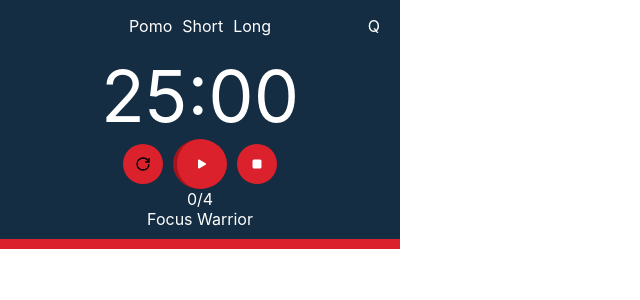
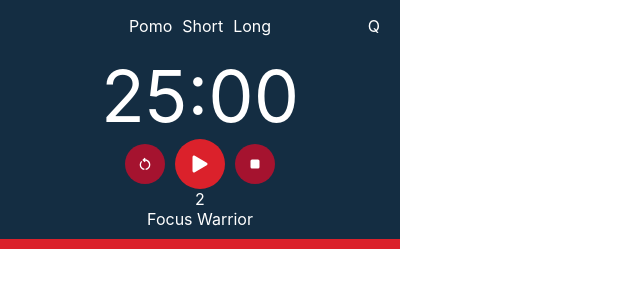
Before and after one commit to Keinnerross/espartan-pomodoro-app, a React (Create React App) app: page / in a window 1280 px wide. Shown: the top 300 px of the page, without its empty margins (0-640 px from the left). Built offline with nearby package versions, Linux system fonts and the light colour scheme.

Commit message:
buttons Pomodor

```diff
--- a/src/Components/context/store.js
+++ b/src/Components/context/store.js
@@ -10,6 +10,7 @@ export const Provider = ({ children }) => {
   const [pomoSession, setPomoSession] = useState("Pomodoro");
   const [isActive, setIsActive] = useState(false);
   const [toggleSetting, setToggleSetting] = useState(false);
+  const [cyclePomo, setCyclePomo] = useState(2);
 
   return (
     <context.Provider
@@ -28,6 +29,7 @@ export const Provider = ({ children }) => {
         setIsActive,
         toggleSetting,
         setToggleSetting,
+        cyclePomo, setCyclePomo
       }}
     >
       {children}
--- /dev/null
+++ b/src/Components/pomodoro/buttonsPomo.jsx
@@ -0,0 +1,58 @@
+import React, { useContext } from "react";
+import { context } from "../../Components/context/store";
+import { BsFillPlayFill, BsStopFill } from "react-icons/bs";
+import { MdOutlineRestartAlt } from "react-icons/md";
+
+const ButtonsPomo = () => {
+  const { setTime } = useContext(context);
+  const { pomoSetting } = useContext(context);
+  const { shortBreak } = useContext(context);
+  const { longBreak } = useContext(context);
+  const { pomoSession, setPomoSession } = useContext(context);
+  const { isActive, setIsActive } = useContext(context);
+  const { setCyclePomo } = useContext(context);
+
+  const restButton = () => {
+    if (window.confirm("¿are you sure?") == true) {
+      if (pomoSession == "Pomodoro") {
+        setTime(pomoSetting * 60);
+      } else if (pomoSession == "Short") {
+        setTime(shortBreak * 60);
+      } else if (pomoSession == "Long") {
+        setTime(longBreak * 60);
+      }
+    }
+
+    setIsActive(false);
+    console.log("Resetíao");
+  };
+
+  const stopButton = () => {
+    if (window.confirm("¿are you sure?") == true) {
+      setTime(pomoSetting * 60);
+      setPomoSession("Pomodoro");
+      setCyclePomo(0);
+    }
+
+    setIsActive(false);
+  };
+
+  return (
+    <div className="buttons-pomo-container">
+      <div className="button-pomo aux" onClick={() => restButton()}>
+        <MdOutlineRestartAlt />
+      </div>
+      <div
+        className={isActive ? "button-pomo play active" : "button-pomo play"}
+        onClick={() => setIsActive(!isActive)}
+      >
+        <BsFillPlayFill size="30px" />
+      </div>
+      <div className="button-pomo aux" onClick={() => stopButton()}>
+        <BsStopFill />
+      </div>
+    </div>
+  );
+};
+
+export default ButtonsPomo;
--- a/src/Components/pomodoro/cycleCounter.jsx
+++ b/src/Components/pomodoro/cycleCounter.jsx
@@ -8,8 +8,8 @@ const CycleCounter = () => {
   const { longBreak } = useContext(context);
   const { isActive, setIsActive } = useContext(context);
   const { pomoSession, setPomoSession } = useContext(context);
+  const { cyclePomo, setCyclePomo } = useContext(context);
 
-  const [cyclePomo, setCyclePomo] = useState(0);
 
   useEffect(() => {
     if (time == 0 && pomoSession == "Pomodoro" && cyclePomo < 3) {
--- a/src/Components/pomodoro/pomocounter.jsx
+++ b/src/Components/pomodoro/pomocounter.jsx
@@ -1,11 +1,10 @@
-import { BsFillPlayFill, BsStopFill } from "react-icons/bs";
-import { GrPowerReset } from "react-icons/gr";
 import { context } from "../context/store";
 import React, { useState, useContext, useEffect } from "react";
 import NavPomodoro from "./navPomodoro";
 import CycleCounter from "./cycleCounter";
+import ProgressBar from "./progressbar";
+import ButtonsPomo from "./buttonsPomo";
 import "../../stylesheets/pomodoro/pomoCounter.css";
-import ProgressBar from "./progressbar";
 
 const PomoCounter = () => {
   const { time, setTime } = useContext(context);
@@ -48,24 +47,9 @@ const PomoCounter = () => {
         <NavPomodoro></NavPomodoro>
       </div>
       <div className="pomo-container">{showTime(time)}</div>
-      <div className="buttons-pomo-container">
-        <div className="button-pomo aux">
-          <GrPowerReset />
-        </div>
-        <div
-          className={isActive ? "button-pomo play active" : "button-pomo play"}
-          onClick={() => setIsActive(!isActive)}
-        >
-          {" "}
-          <BsFillPlayFill />
-        </div>
-        <div className="button-pomo aux">
-          <BsStopFill />
-        </div>
-      </div>
+      <ButtonsPomo />
       <span className="cycle-view">
         <CycleCounter />
-        /4
       </span>
       <span>Focus Warrior</span>
       <div className="pomo-bar-container">
--- a/src/stylesheets/pomodoro/pomoCounter.css
+++ b/src/stylesheets/pomodoro/pomoCounter.css
@@ -11,22 +11,6 @@
 .pomo-container {
   font-size: 72px;
 }
-.play {
-  /* box-shadow: -6px 0px 0px 0px #9d131aa1; */
-  border-left: 4px #8b0d13a1 solid;
-  width: 50px;
-  height: 50px;
-}
-
-.active {
-  margin-right: 3px;
-  border: 0;
-}
-
-.aux {
-  width: 40px;
-  height: 40px;
-}
 .button-pomo {
   display: flex;
   align-items: center;
@@ -34,6 +18,23 @@
   background-color: var(--red);
   border-radius: 100%;
   cursor: pointer;
+}
+
+.play {
+  /* box-shadow: -6px 0px 0px 0px #9d131aa1; */
+  width: 50px;
+  height: 50px;
+}
+
+.active {
+  /* CSS Play button active*/
+}
+
+.aux {
+  width: 40px;
+  height: 40px;
+  background-color: #ff04259d;
+
 }
 
 .pomoNav {
```
